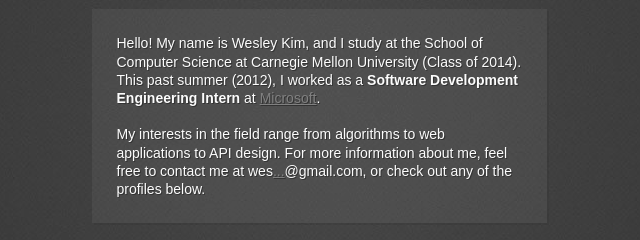
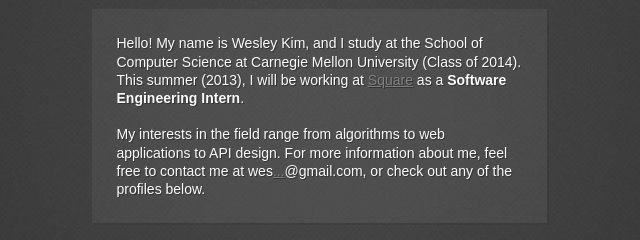
Before and after one commit to wesleyk/profile, a plain HTML site: page index.html in a window 1280 px wide. Shown: the part 306-546 px from the top of the page, without its empty margins (321-961 px from the left). Drawn offline with Linux system fonts and the light colour scheme.

Commit message:
Updated work experience

```diff
--- a/index.html
+++ b/index.html
@@ -23,7 +23,7 @@
                 <h2>Student + Developer</h2>
             </header>
 
-            <p class="description">Hello! My name is Wesley Kim, and I study at the School of Computer Science at Carnegie Mellon University (Class of 2014). This past summer (2012), I worked as a <b>Software Development Engineering Intern</b> at <a href = 'http://www.microsoft.com'>Microsoft</a>.
+            <p class="description">Hello! My name is Wesley Kim, and I study at the School of Computer Science at Carnegie Mellon University (Class of 2014). This summer (2013), I will be working at <a href = 'http://www.squareup.com'>Square</a> as a <b>Software Engineering Intern</b>.
 			<br>
 			<br>
 			My interests in the field range from algorithms to web applications to API design. For more information about me, feel free to contact me at wes<a href="http://www.google.com/recaptcha/mailhide/d?k=01TC9CsX9k85FbB7QlKPCg6g==&amp;c=U_06NUV0IbrYPt0j-XYN8U8woKVa4vHxUsxlxkWYQ9s=" onclick="window.open('http://www.google.com/recaptcha/mailhide/d?k\07501TC9CsX9k85FbB7QlKPCg6g\75\75\46c\75U_06NUV0IbrYPt0j-XYN8U8woKVa4vHxUsxlxkWYQ9s\075', '', 'toolbar=0,scrollbars=0,location=0,statusbar=0,menubar=0,resizable=0,width=500,height=300'); return false;" title="Reveal this e-mail address">...</a>@gmail.com, or check out any of the profiles below.</p>
```
